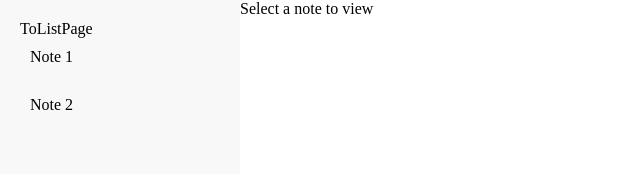
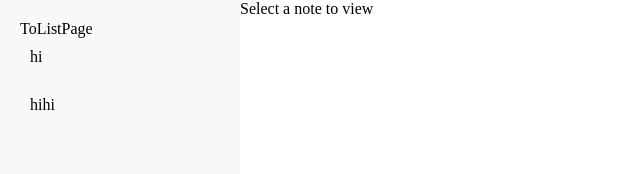
Before and after one commit to fockspaces/fastnote, a React (Create React App) app in the folder frontend/: page / in a window 1280 px wide. Shown: the top 174 px of the page, without its empty margins (0-640 px from the left). Built offline with nearby package versions, Linux system fonts and the light colour scheme.

Commit message:
[refactor] EditPage: change 'notes' to 'paragraphs' in EditPage, add update note functionality and fix NoteList
Rename 'notes' to 'paragraphs' in EditPage component
Add functionality to update note content in EditPage
Modify NoteList to use '_id' instead of 'id' to select note.

```diff
--- a/frontend/src/components/Note/Note.js
+++ b/frontend/src/components/Note/Note.js
@@ -1,15 +1,18 @@
-import React, { useState } from "react";
+import React, { useState, useEffect } from "react";
 import Tiptap from "../Editor/Tiptap";
 import NotePreview from "./NotePreview";
 
-function Note({ selectedNote }) {
+function Note({ selectedNote, updateSelectedNote }) {
   const [content, setContent] = useState(selectedNote.content);
+
+  // useEffect to save note
+  useEffect(() => {
+    updateSelectedNote(content);
+  }, [content]);
+
   if (!selectedNote.content) {
     return <NotePreview />;
   }
-
-  // todo : useEffect to save note
-
   return (
     <div className="note">
       <div className="container">
--- a/frontend/src/components/Note/NoteList.js
+++ b/frontend/src/components/Note/NoteList.js
@@ -5,7 +5,7 @@ function NoteList({ setSelectedNote, notes }) {
     <div className="note-list">
       <ul>
         {notes.map((note) => (
-          <li key={note.id} onClick={() => setSelectedNote(note)}>
+          <li key={note._id} onClick={() => setSelectedNote(note)}>
             {note.title}
           </li>
         ))}
--- a/frontend/src/containers/EditPage.js
+++ b/frontend/src/containers/EditPage.js
@@ -1,14 +1,28 @@
 import { useState } from "react";
 import List from "./List";
 import Note from "../components/Note/Note";
+import { updateNote } from "../utils/noteHelper";
 
 const EditPage = ({ document }) => {
+  const [currentDoc, setCurrentDoc] = useState(document);
   const [selectedNote, setSelectedNote] = useState({ content: null });
+
+  const updateSelectedNote = (content) => {
+    if (!content) return;
+    const newNote = updateNote(selectedNote, content);
+    const updatedParagraphs = currentDoc.paragraphs.map((paragraph) => {
+      return paragraph._id === selectedNote._id ? newNote : paragraph;
+    });
+    setCurrentDoc({ ...currentDoc, paragraphs: updatedParagraphs });
+  };
 
   return (
     <>
-      <List notes={document.notes} setSelectedNote={setSelectedNote} />
-      <Note selectedNote={selectedNote} />
+      <List notes={currentDoc.paragraphs} setSelectedNote={setSelectedNote} />
+      <Note
+        selectedNote={selectedNote}
+        updateSelectedNote={updateSelectedNote}
+      />
     </>
   );
 };
--- a/frontend/src/utils/content.js
+++ b/frontend/src/utils/content.js
@@ -1,29 +1,30 @@
 export const document = {
-  notes: [
+  is_trash: false,
+  _id: "64325cec123e8e4180e4aff1",
+  user: {
+    _id: "64325cec123e8e4180e4afef",
+    email: "a86gj3sp4@gmail.com",
+    name: "FENG MING CHANG",
+    picture:
+      "https://lh3.googleusercontent.com/a/AGNmyxaIPK69PfFlSe-RReVVriiSvirMX8lenEmPnQyA_Q=s96-c",
+  },
+  title: "test",
+  is_favorite: false,
+  is_published: false,
+  paragraphs: [
     {
-      id: "1",
-      title: "Note 1",
-      tags: ["tag1", "tag2"],
-      content: "This is the content of note 1",
+      _id: "64325cec123e8e4180e4aff3",
+      title: "hi",
+      content: "<h1>hi</h1>",
     },
     {
-      id: "2",
-      title: "Note 2",
-      tags: ["tag3"],
-      content: "This is the content of note 2",
+      _id: "64325cec123e8e4180e4aff4",
+      title: "hihi",
+      content: "<h1>hihi</h1>",
     },
   ],
+  tags: ["1", "2", "3"],
+  createdAt: "2023-04-09T06:36:28.618Z",
+  updatedAt: "2023-04-09T06:36:28.832Z",
+  __v: 1,
 };
-
-const data = {
-  data: "Document created or updated successfully",
-  document: {
-    user: "6432299ff35a40d32f748b95",
-    title: "test",
-    is_favorite: false,
-    tags: ["1", "2", "3"],
-    paragraphs: ["6432565f0f55c0046f82da07"],
-    createdAt: "2023-04-09T06:08:31.839Z",
-    updatedAt: "2023-04-09T06:08:32.004Z",
-  },
-};
--- /dev/null
+++ b/frontend/src/utils/noteHelper.js
@@ -0,0 +1,15 @@
+const extractTitle = (content) => {
+  // Extract the title from the content
+  const parser = new DOMParser();
+  const htmlDoc = parser.parseFromString(content, "text/html");
+  return htmlDoc.querySelector("body > *").innerHTML.trim();
+};
+
+export const updateNote = (selectedNote, content) => {
+  const title = extractTitle(content);
+  return {
+    ...selectedNote,
+    content,
+    title,
+  };
+};
```
